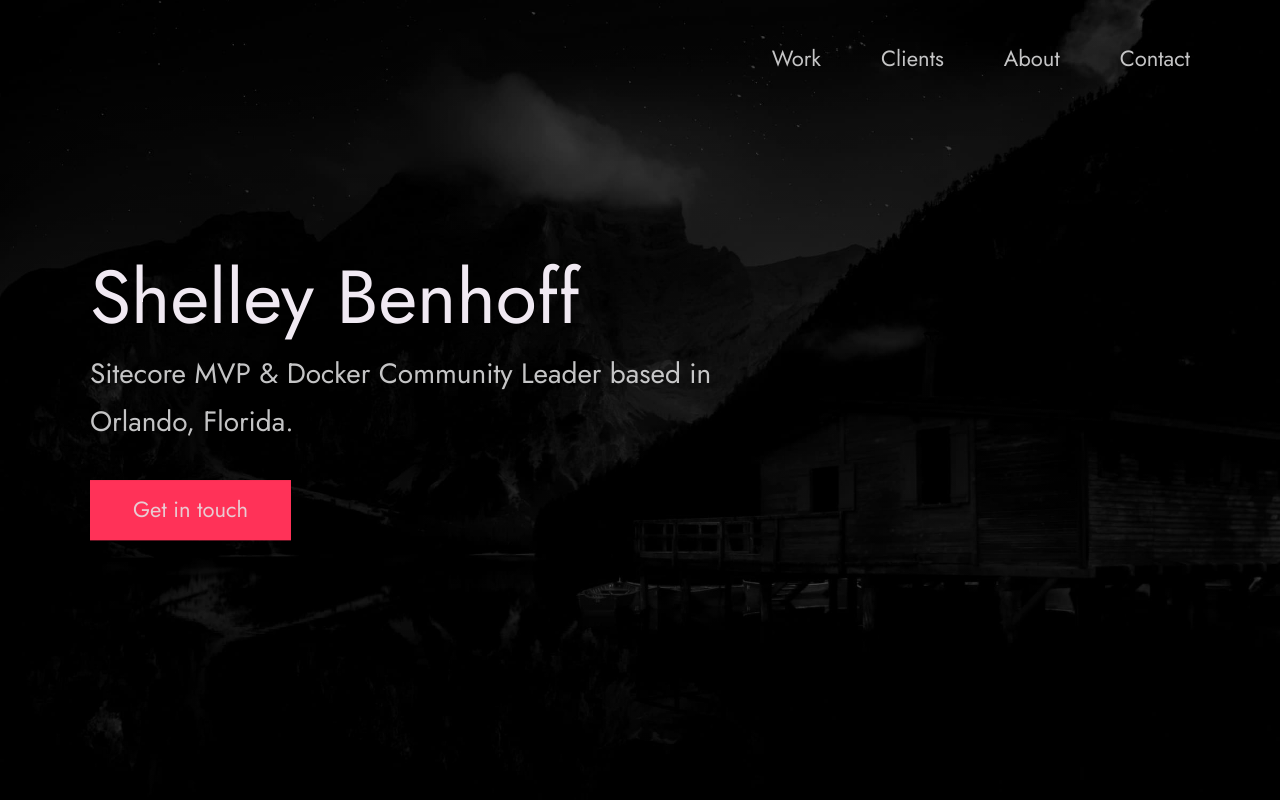
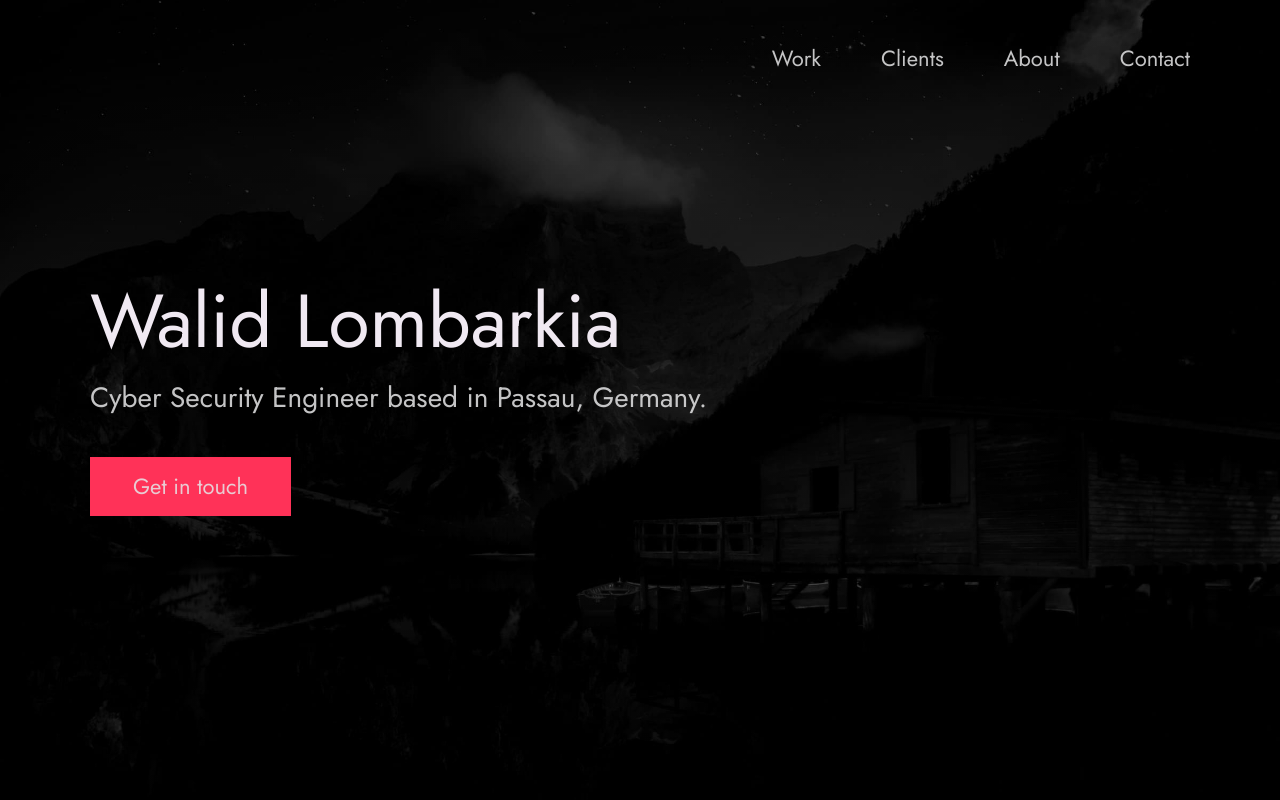
Before and after one commit to walidlmb/Portfolio, a plain HTML site: page index.html in a window 1280 px wide. Shown: the top 800 px of the page. Drawn offline with Linux system fonts and the light colour scheme.

Commit message:
Update index.html

```diff
--- a/index.html
+++ b/index.html
@@ -24,7 +24,7 @@
 
   <!-- Put your site title here -->
   <title>
-    Shelley Benhoff | Sitecore MVP & Docker Community Leader based in Orlando, Florida.
+    Walid Lombarkia | Cyber Security Engineer based in Passau, Germany.
   </title>
 
   <meta name="description" content="I have over 20 years of experience as a developer and leader in the tech industry.">
@@ -56,10 +56,10 @@
       <div class="header__text">
         <h1 class="heading-primary">
           <!-- Replace the following name with your name -->
-          <span>Shelley Benhoff</span>
+          <span>Walid Lombarkia</span>
         </h1>
         <!-- Put a small paragraph about yourself -->
-        <p>Sitecore MVP & Docker Community Leader based in Orlando, Florida.</p>
+        <p>Cyber Security Engineer based in Passau, Germany.</p>
         <a href="#contact" class="btn btn--pink">Get in touch</a>
       </div>
     </div>
```
